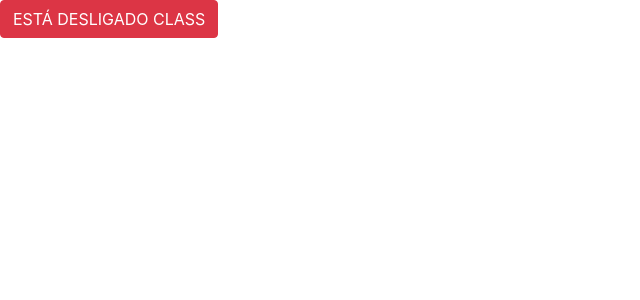
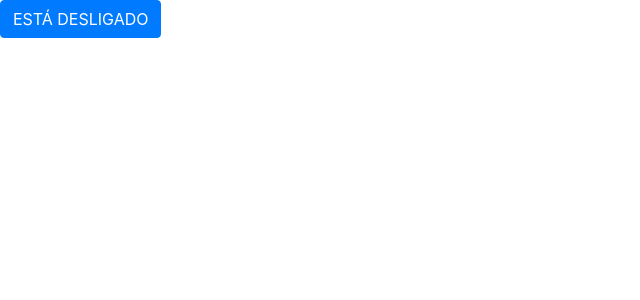
Before and after one commit to kosmicke/react-aula, a React (Create React App) app: page / in a window 1280 px wide. Shown: the top 300 px of the page, without its empty margins (0-640 px from the left). Built offline with nearby package versions, Linux system fonts and the light colour scheme.

Commit message:
removed unused things

```diff
--- a/src/App.js
+++ b/src/App.js
@@ -1,8 +1,7 @@
 import React from 'react';
-import logo from './logo.svg';
 import './App.css';
 
-// Criando function component
+// Criando c component
 class App extends React.Component {
 
   // Criando construtor
@@ -26,42 +25,18 @@ class App extends React.Component {
   // Função para recurepar valor dependendo do estado
   getLabel() {
     if (this.state.clicked) {
-      return "ESTÁ LIGADO CLASS"
+      return "ESTÁ LIGADO"
     } else {
-      return "ESTÁ DESLIGADO CLASS"
+      return "ESTÁ DESLIGADO"
     }
   }
 
   // Função que renderiza o componente
   render() {
-
-    // // Criando elemento
-    // let elem = React.createElement(
-    //   'button', // Tipo
-    //   { onClick: () => this.changeClicked() }, // Atributos
-    //   this.getLabel() // Conteúdo
-    // )
-
-    // // Retornando elemento
-    // return elem
-
     return (
-      <div className="row">
-
-        {(this.state.clicked) ? (
-          <div className="col-sm-6">
-            <button onClick={() => this.changeClicked()} className="btn btn-primary">
-              {this.getLabel()}
-            </button>
-          </div>
-        ) : (
-          <div className="col-sm-6">
-            <button onClick={() => this.changeClicked()} className="btn btn-danger">
-              {this.getLabel()}
-            </button>
-          </div>
-        )}
-      </div>
+      <button onClick={() => this.changeClicked()} className="btn btn-primary">
+        {this.getLabel()}
+      </button>
     )
   }
 
```
